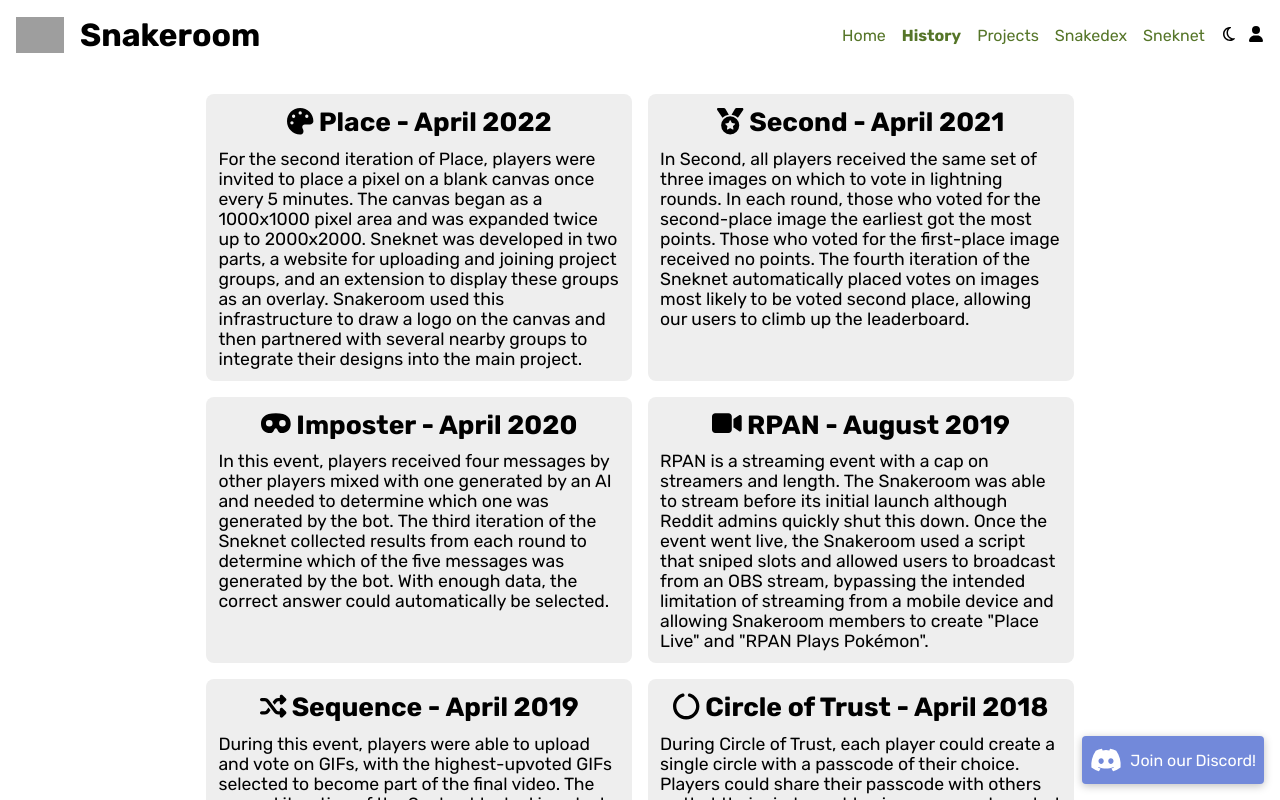
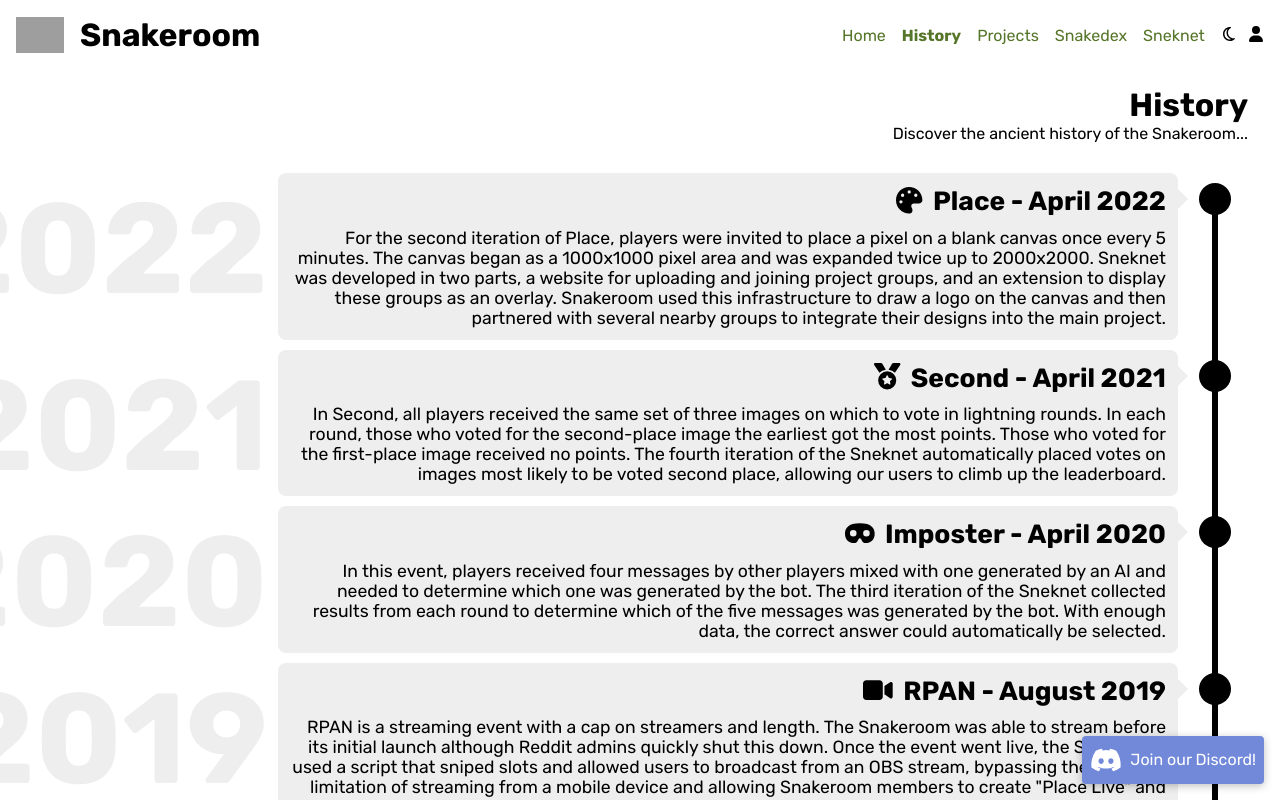
Before and after one commit to Snakeroom/Website, a Next.js app: page /history in a window 1280 px wide. Shown: the top 800 px of the page. Built offline with nearby package versions, Linux system fonts and the light colour scheme; no server answers; grey boxes are pictures that could not be loaded.

Commit message:
Rearrange history page into a nice timeline

```diff
--- a/components/event.js
+++ b/components/event.js
@@ -2,27 +2,82 @@ import { FontAwesomeIcon } from "@fortawesome/react-fontawesome";
 import styled from "styled-components";
 import { Card } from "../lib/common-style";
 
-const EventContainer = styled(Card)`
-	& > h3 {
-		text-align: center;
+const TimelineEntry = styled.div`
+	margin: 10px 70px 10px auto;
+	max-width: 900px;
+	position: relative;
+
+	&::before {
+		content: " ";
+		height: 0;
+		position: absolute;
+		top: 16px;
+		width: 0;
+		right: -10px;
+		border: solid;
+		border-width: 10px 0 10px 10px;
+		border-color: transparent transparent transparent
+			${(props) => props.theme.colors.backgroundMuted};
+	}
+
+	&::after {
+		content: "";
+		background: ${(props) => props.theme.colors.primary};
+		width: 32px;
+		height: 32px;
+		border-radius: 16px;
+		display: inline-block;
+		position: absolute;
+		top: 10px;
+		right: -53px;
+	}
+`;
+
+const EventCard = styled(Card)`
+	display: inline-block;
+`;
+
+const EventTitle = styled.h3`
+	text-align: right;
 	margin-bottom: 0.4em;
 	font-size: 1.5em;
+`;
+
+const BigTime = styled.h2`
+	display: none;
+
+	@media (min-width: 900px) {
+		display: block;
+		position: absolute;
+		font-size: 8em;
+		right: 910px;
+		width: 100%;
+		overflow: hidden;
+		white-space: nowrap;
+		direction: rtl;
+		color: ${(props) => props.theme.colors.primaryVeryMuted};
 	}
 `;
 
 function Event({ icon, name, time, children }) {
 	return (
-		<EventContainer>
-			<h3>
-				<FontAwesomeIcon icon={icon} />
+		<TimelineEntry>
+			<BigTime>{time}</BigTime>
+			<EventCard>
+				<EventTitle>
+					<FontAwesomeIcon
+						icon={icon}
+						style={{ "margin-right": "5px" }}
+					/>
 					{icon && (name || time) ? "\xA0" : ""}
 					<span>
 						{name}
 						{name && time ? ` - ${time}` : ""}
 					</span>
-			</h3>
+				</EventTitle>
 				<p>{children}</p>
-		</EventContainer>
+			</EventCard>
+		</TimelineEntry>
 	);
 }
 export default Event;
--- a/lib/theme.js
+++ b/lib/theme.js
@@ -11,6 +11,7 @@ export const lightTheme = {
 		cardImageBackgroundGradient: "#00000022",
 		primary: "#000",
 		primaryMuted: "#888",
+		primaryVeryMuted: "#eee",
 	},
 };
 
@@ -23,5 +24,6 @@ export const darkTheme = {
 		cardImageBackgroundGradient: "#ffffff22",
 		primary: "#fff",
 		primaryMuted: "#888",
+		primaryVeryMuted: "#191919",
 	},
 };
--- a/pages/history.js
+++ b/pages/history.js
@@ -3,33 +3,30 @@ import {
 	faCircleNotch,
 	faMask,
 	faMedal,
+	faPalette,
 	faRandom,
-	faVideo,
-	faPalette,
+	faVideo
 } from "@fortawesome/free-solid-svg-icons";
 import Head from "next/head";
 import styled from "styled-components";
 import Event from "../components/event";
+import { Box, PageTitle } from "../lib/common-style";
 
 const EventsContainer = styled.div`
-	display: flex;
-	flex-wrap: wrap;
-	justify-content: center;
+	display: block;
+	position: relative;
+	text-align: right;
+	margin-top: 20px;
 
-	& > * {
-		flex: 0 1 calc(50% - 16px);
-		margin: 8px;
-
-		max-width: 35%;
-	}
-
-	@media (max-width: 800px) {
-		flex-direction: column;
-
-		& > * {
-			flex-basis: 100%;
-			max-width: unset;
-		}
+	&::after {
+		content: "";
+		position: absolute;
+		width: 6px;
+		background-color: ${(props) => props.theme.colors.primary};
+		top: 30px;
+		bottom: 130px;
+		right: 30px;
+		margin-left: -3px;
 	}
 `;
 
@@ -39,6 +36,8 @@ export default function HistoryPage() {
 			<Head>
 				<title>History - The Snakeroom</title>
 			</Head>
+			<PageTitle>History</PageTitle>
+			<Box>Discover the ancient history of the Snakeroom...</Box>
 			<EventsContainer>
 				<Event icon={faPalette} name="Place" time="April 2022">
 					For the second iteration of Place, players were invited to
```
Lines whose indentation alone changed are shown as unchanged.
